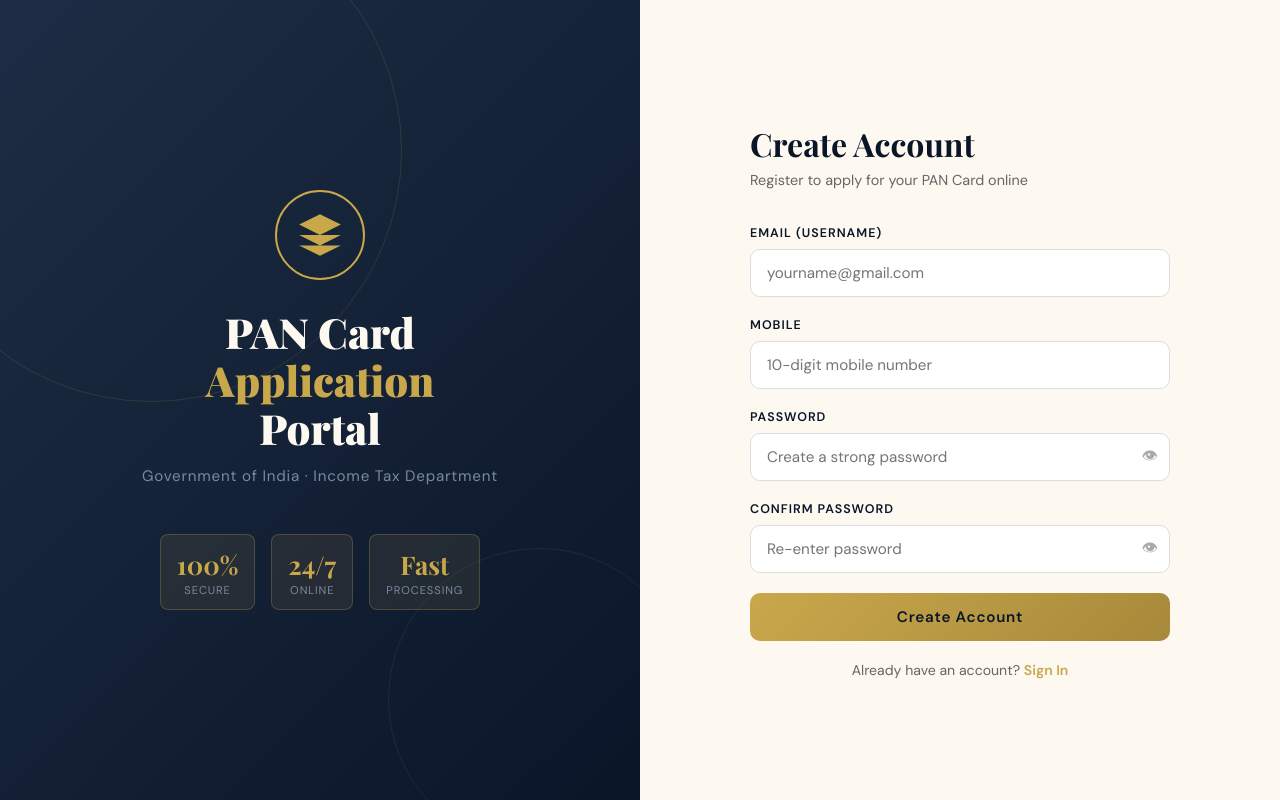
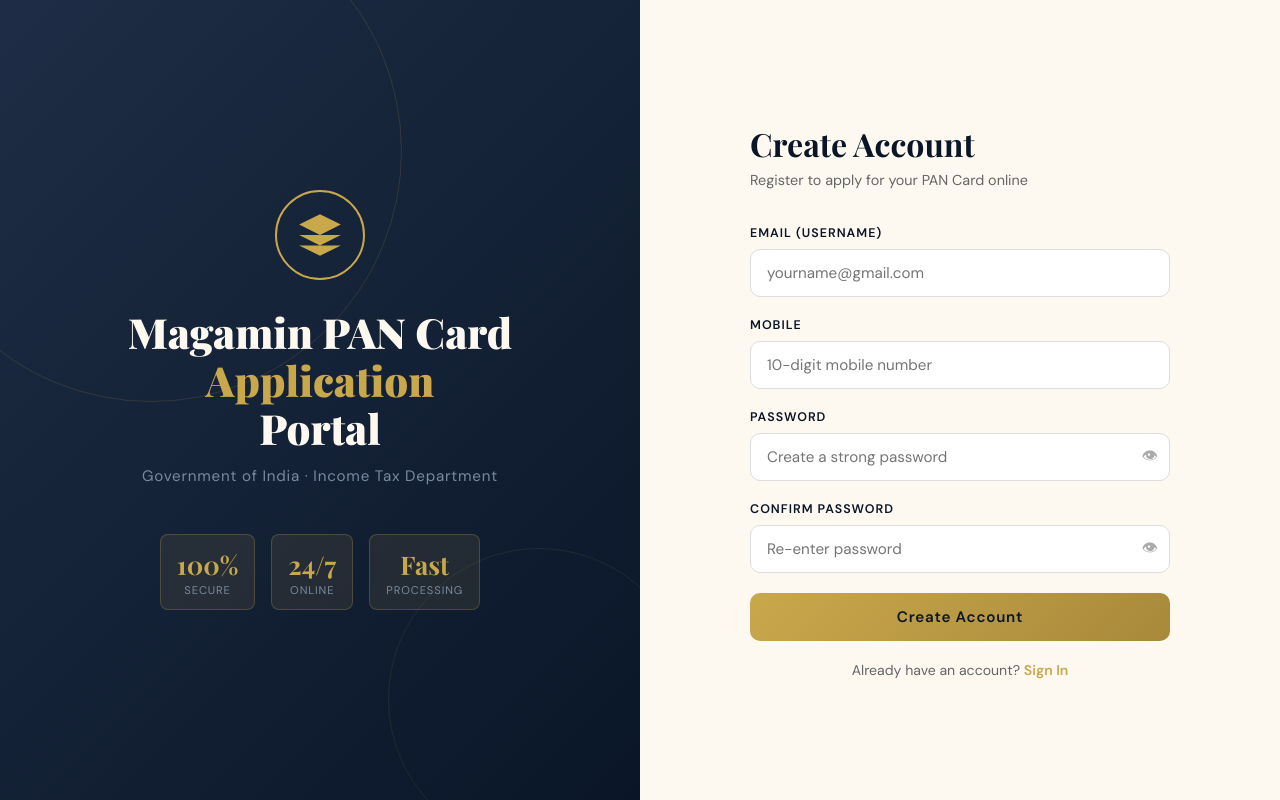
Before and after one commit to Magamin2260/magaminpan, a Flask app: page /register in a window 1280 px wide. Run offline with Flask 3, Linux system fonts and the light colour scheme; some libraries are stand-ins or nearby versions.

Commit message:
Update login.html

```diff
--- a/templates/login.html
+++ b/templates/login.html
@@ -34,7 +34,7 @@
     <div class="brand-emblem">
       <svg viewBox="0 0 24 24"><path d="M12 2L2 7l10 5 10-5-10-5zM2 17l10 5 10-5M2 12l10 5 10-5"/></svg>
     </div>
-    <div class="brand-title">PAN Card<br><span>Application</span><br>Portal</div>
+    <div class="brand-title">Magamin PAN Card<br><span>Application</span><br>Portal</div>
     <div class="brand-sub">Government of India · Income Tax Department</div>
     <div class="brand-badges">
       <div class="badge-item"><div class="badge-num">100%</div><div class="badge-label">Secure</div></div>
```
